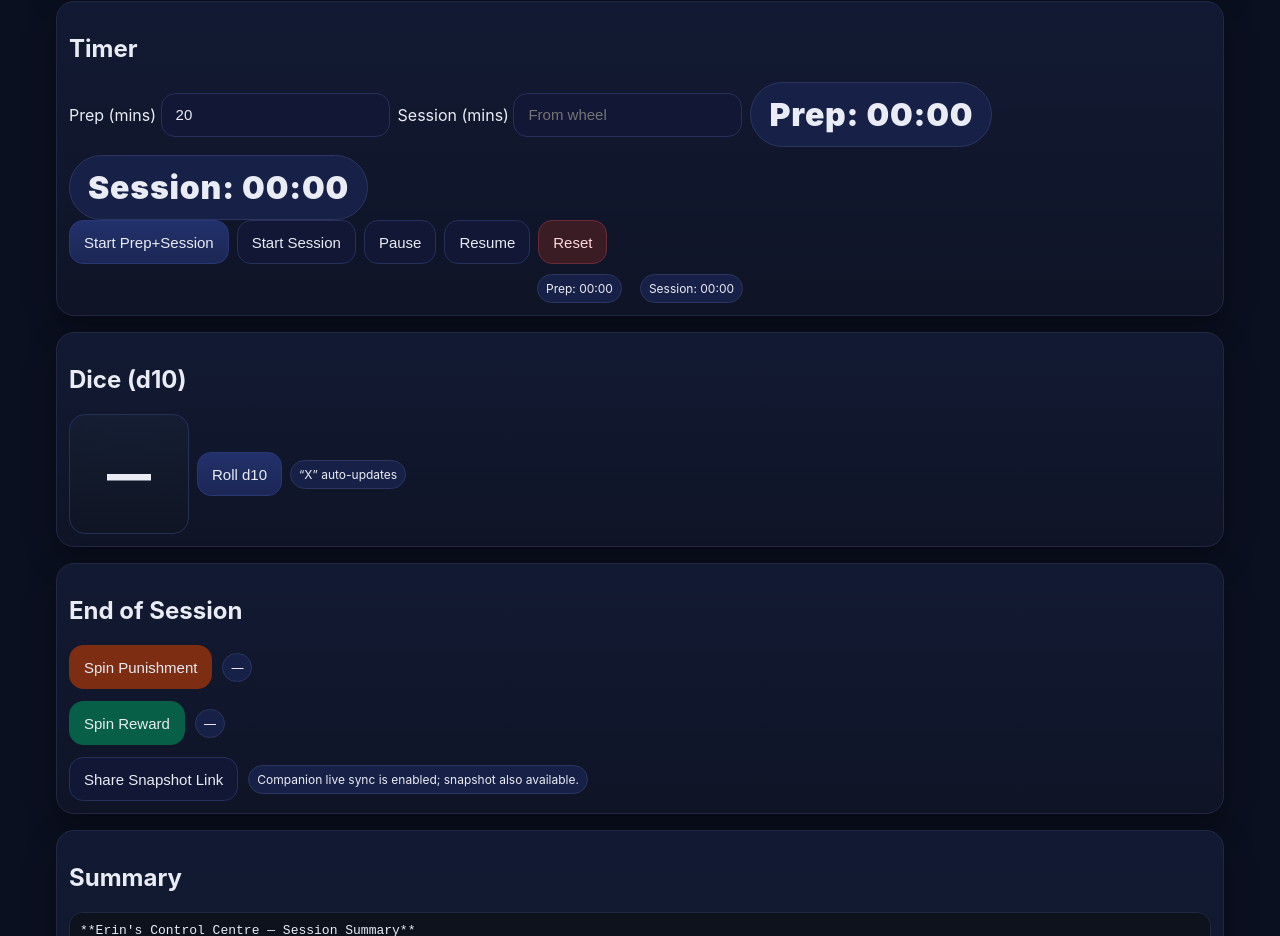
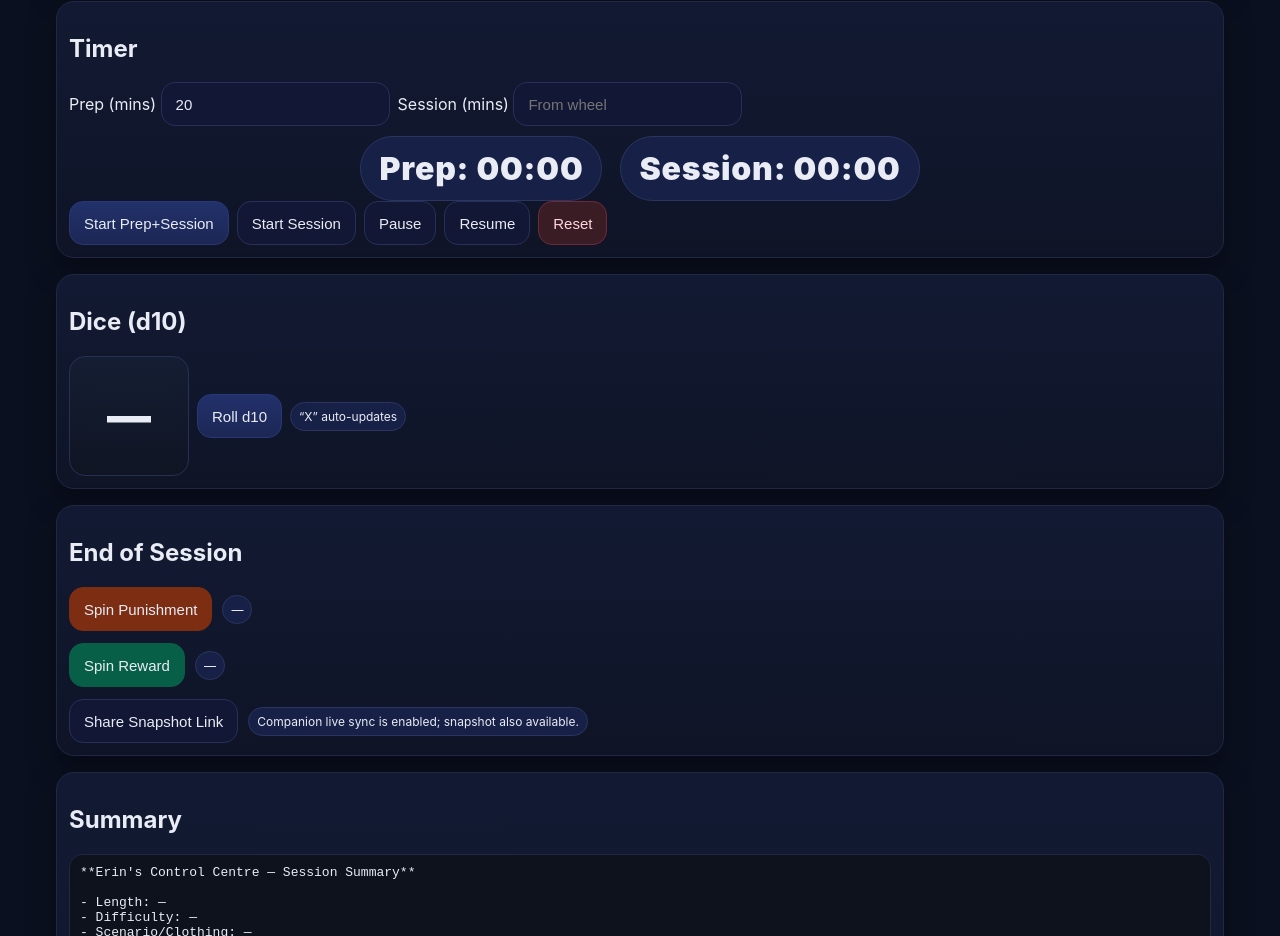
Before and after one commit to johnrwilkinson-ops/ErinsControlCentre, a website: page index.html in a window 1280 px wide. Shown: the part 2332-3268 px from the top of the page. Drawn offline with Linux system fonts and the light colour scheme; no server answers.

Commit message:
Update index.html

```diff
--- a/index.html
+++ b/index.html
@@ -149,6 +149,8 @@ pre.out{white-space:pre-wrap; background:#0e121d; border:1px solid var(--line);
     <div class="row">
       <label>Prep (mins) <input type="number" id="prepMins" value="20" min="0" step="1"></label>
       <label>Session (mins) <input type="number" id="sessMins" placeholder="From wheel" min="1" step="1"></label>
+    </div>
+    <div class="row" style="justify-content:center; gap:18px; margin-top:10px">
       <span class="badge" id="prepFace" class="badge clock">Prep: 00:00</span>
       <span class="badge" id="sessFace" class="badge clock">Session: 00:00</span>
     </div>
@@ -158,10 +160,6 @@ pre.out{white-space:pre-wrap; background:#0e121d; border:1px solid var(--line);
       <button id="pauseTimer">Pause</button>
       <button id="resumeTimer">Resume</button>
       <button id="resetTimer" style="background:#3a1c25;border-color:#6d2a38;color:#ffd7dc">Reset</button>
-    </div>
-    <div class="row" style="justify-content:center; gap:18px; margin-top:10px">
-      <span class="badge" id="prepFace" class="badge clock">Prep: 00:00</span>
-      <span class="badge" id="sessFace" class="badge clock">Session: 00:00</span>
     </div>
   </section>
 
```
